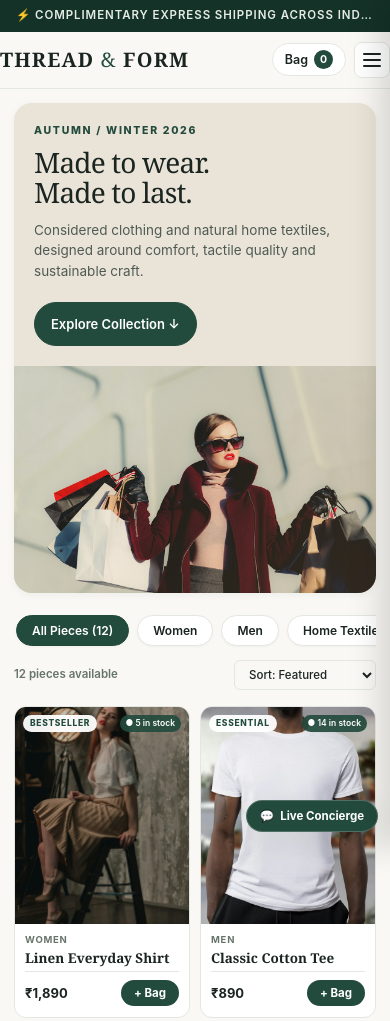
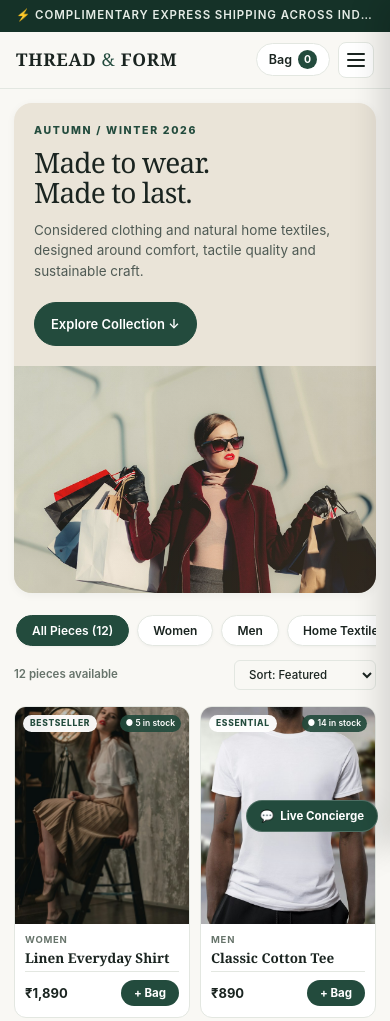
Before and after one commit to bunnyvalluri/Thread-Dress-, a website: page index.html in a window 390 px wide. Shown: the top 1021 px of the page. Drawn offline with Linux system fonts and the light colour scheme.

Commit message:
fix: add responsive horizontal padding and container alignment to header

```diff
--- a/index.html
+++ b/index.html
@@ -27,7 +27,7 @@
 
   <!-- STICKY HEADER -->
   <header class="site-header">
-    <div class="header-inner">
+    <div class="header-inner container">
       <div class="brand-wrap">
         <a href="#" class="brand">THREAD <span>&</span> FORM</a>
       </div>
--- a/src/styles/main.css
+++ b/src/styles/main.css
@@ -168,21 +168,17 @@ a {
   display: flex;
   align-items: center;
   justify-content: space-between;
-  padding-block: clamp(10px, 1.8vw, 14px);
-  gap: 12px;
-}
-
-.header-left {
-  display: flex;
-  align-items: center;
+  padding: clamp(10px, 1.8vw, 14px) clamp(16px, 4vw, 24px);
+  max-width: var(--content-max);
+  margin-inline: auto;
   gap: 12px;
 }
 
 .brand {
   font-family: var(--serif);
-  font-size: clamp(20px, 4vw, 25px);
+  font-size: clamp(17px, 4.5vw, 24px);
   font-weight: 700;
-  letter-spacing: .06em;
+  letter-spacing: .04em;
   color: var(--ink);
   white-space: nowrap;
 }
```
